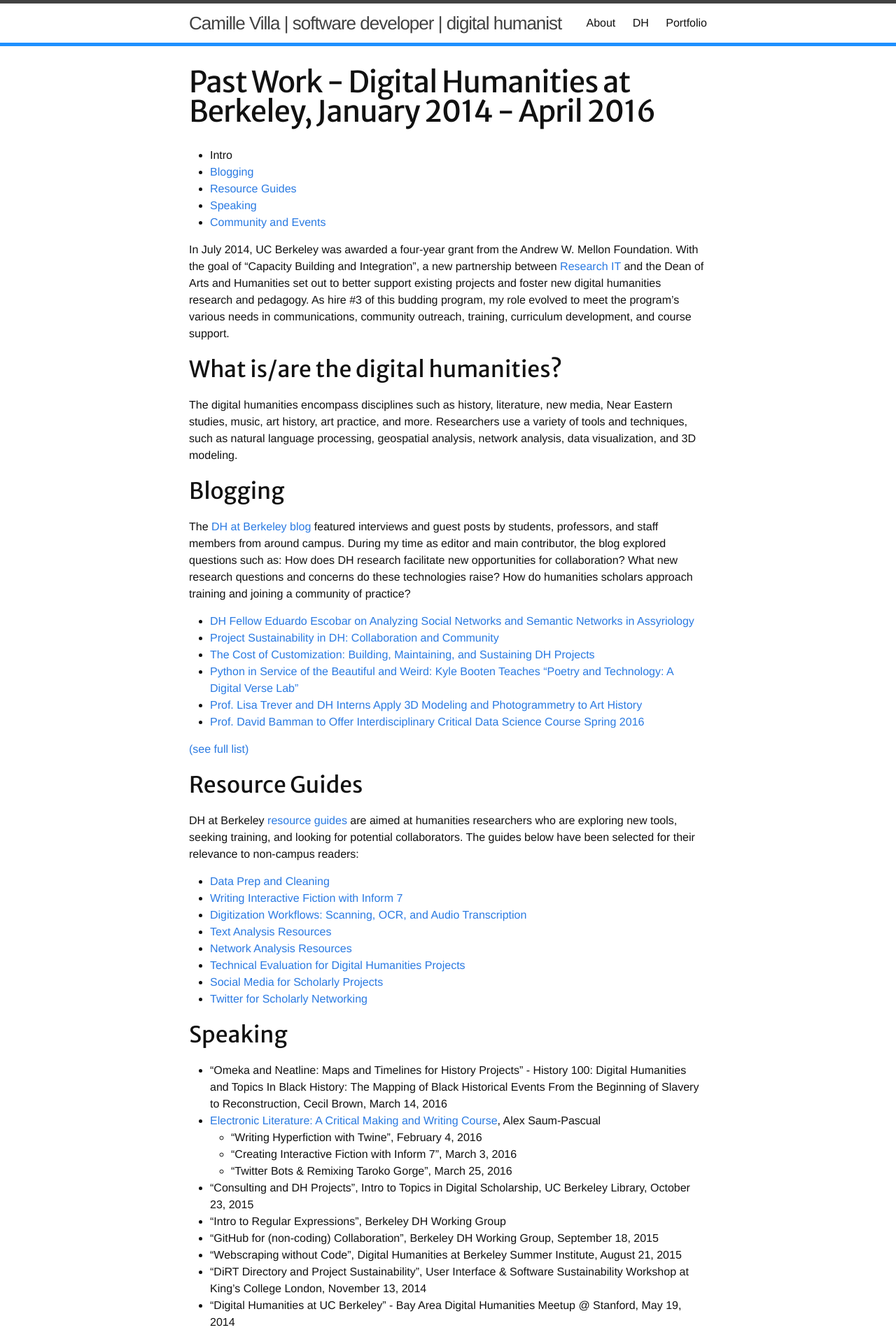
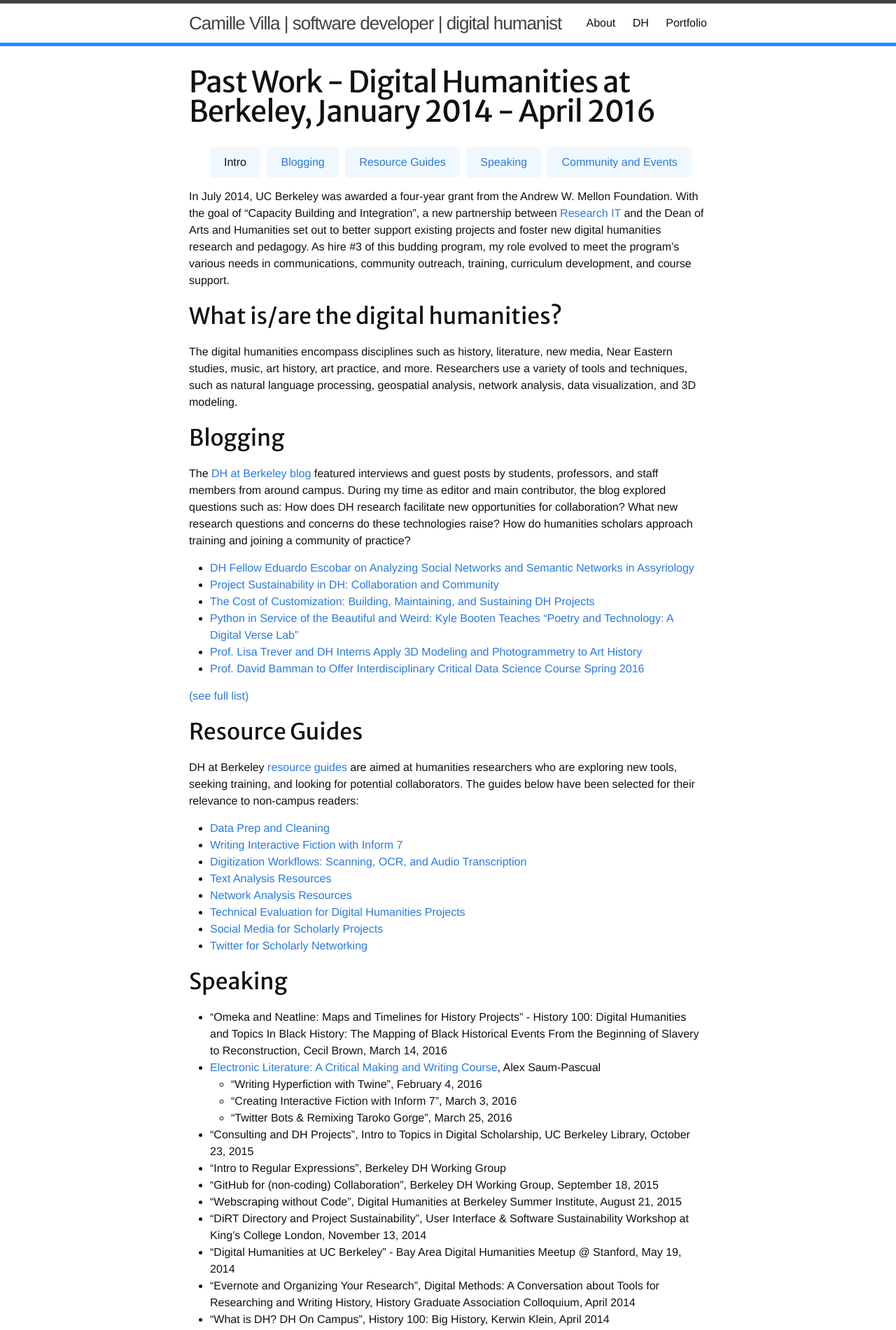
Before and after one commit to newswim/camillevilla.github.io, a Jekyll site: the page built from dhb.md, in a window 1280 px wide. Shown: the top 1901 px of the page at 70% size. Built offline with Jekyll 4.4.1, drawn with Linux system fonts in a browser that asks for light colours.

Commit message:
Add DH portfolio nav

```diff
--- a/dhb.md
+++ b/dhb.md
@@ -10,7 +10,7 @@ nav: DH
 - [Resource Guides](#resource-guides)
 - [Speaking](#speaking)
 - [Community and Events](#community-and-events)
-{: .test}
+{: .bubble-nav}
 
 In July 2014, UC Berkeley was awarded a four-year grant from the Andrew W. Mellon Foundation. With the goal of "Capacity Building and Integration", a new partnership between [Research IT](research-it.berkeley.edu) and the Dean of Arts and Humanities set out to better support existing projects and foster new digital humanities research and pedagogy. As hire #3 of this budding program, my role evolved to meet the program's various needs in communications, community outreach, training, curriculum development, and course support.
 
```
